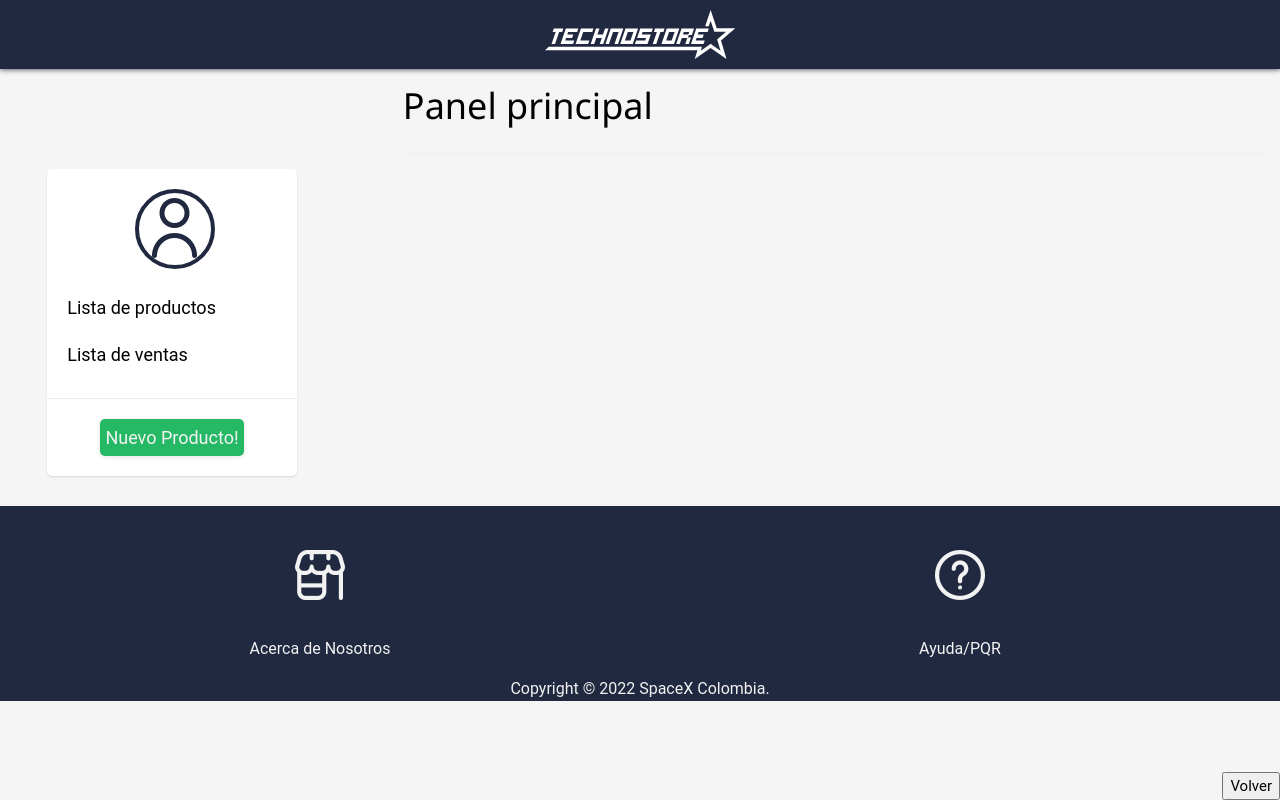
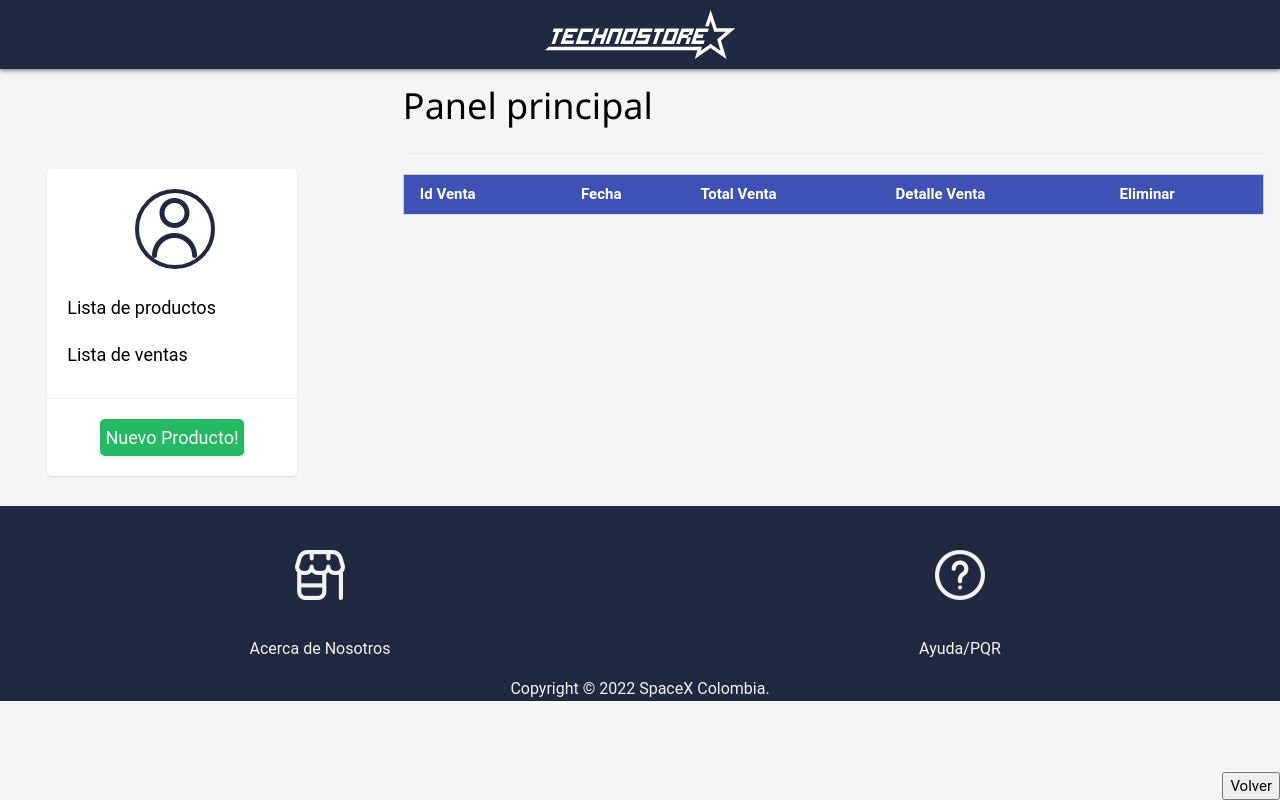
Before and after one commit to Team-SpaceX/TechnoStore-Star, a React (Create React App) app in the folder frontend/: page / in a window 1280 px wide. Both pictures are taken after a click on the button "Adminstrador". Built offline with nearby package versions, Linux system fonts and the light colour scheme; a web font is replaced by a local one.

Commit message:
Se hace correccion en el archivo ventas.json y se agrega la vista de Ventas Administador. Pendiente por configurar encabezado

```diff
--- a/frontend/src/components/viewAdmin.js
+++ b/frontend/src/components/viewAdmin.js
@@ -3,6 +3,8 @@ import '../styles/styleViewAdmin.css';
 import ChooseView from "./chooseView";
 import Footer from "./footer";
 import dbProducts from '../productos.json';
+import dbSales from '../ventas.json';
+
 //nav-bar
 import NavAdmin from "./navAdmin";
 
@@ -36,22 +38,29 @@ function PanelAdmin() {
     function delProduct(data) {
         document.getElementById('delProduct').style.display = 'block';
         document.getElementById('modalMessage').innerHTML = "<p>¿Está seguro de eliminar el producto " + data.name + " ?</p>";
-
     }
-
 
     //changes  the view status to the main panel
     function viewMain() {
         document.getElementById('sectionTitle').innerText = 'Panel Principal';
-        setViewProducts(viewProducts = [])
+        setViewProducts(viewProducts = []);
+        setViewSales(viewSales = []);
     }
     //list of the products on screen
     function listProducts() {
         document.getElementById('sectionTitle').innerText = 'Mis Productos';
         setViewProducts(viewProducts = dbProducts);
+        setViewSales(viewSales = []);
+    }
+    //list of the sales on screen
+    function salesList() {
+        document.getElementById('sectionTitle').innerText = 'Lista de Ventas';
+        setViewSales(viewSales = dbSales);
+        setViewProducts(viewProducts = [])
+    }
 
-    }
     let [viewProducts, setViewProducts] = useState([]);
+    let [viewSales, setViewSales] = useState([]);
     return (
         <div className="w3-row">
             <div className='w3-col m3 my-admin-sidebar'>
@@ -61,16 +70,18 @@ function PanelAdmin() {
                     </div>
                     <ul>
                         <li onClick={listProducts}>Lista de productos</li>
-                        <li>Lista de ventas</li>
+                        <li onClick={salesList}>Lista de ventas</li>
                     </ul>
                     <hr></hr>
                     <button id="btn-add" onClick={() => { document.getElementById('newProduct').style.display = 'block' }}>Nuevo
                         Producto!</button>
                 </div>
             </div>
+
             <div className="w3-col m9 my-admin-content">
                 <h1 id="sectionTitle">Panel principal</h1>
                 <hr></hr>
+
                 {viewProducts.map((elem, idx) => {
                     return (
                         <div className="w3-col my-admin-card" key={elem.id}>
@@ -92,7 +103,44 @@ function PanelAdmin() {
                         </div>
                     )
                 })}
+
+                        {/* SI SE COLOCA EL MAP AQUI
+
+                        ({viewSales.map((elem, idx) => {
+                                    return (),
+
+                                    SE REPITE EL ENCABEZADO */}
+
+                            <div className="w3-col w3-responsive">
+                                <table className="w3-table-all">
+                                    <tbody>
+                                        <tr className="w3-indigo">
+                                            <th>Id Venta</th>
+                                            <th>Fecha</th>
+                                            <th>Total Venta</th>
+                                            <th>Detalle Venta</th>
+                                            <th>Eliminar</th>
+                                        </tr>
+                                    </tbody>
+                                    <tbody>
+                                {viewSales.map((elem, idx) => {
+                                    return (
+                                        <tr key={elem.idVenta}>
+                                            <td>{elem.idVenta}</td>
+                                            <td>{elem.fecha}</td>
+                                            <td>$ {elem.valor}</td>
+                                            <td><button className="w3-button w3-border w3-round w3-hover-indigo w3-border-blue w3-small">Detalle </button>
+                                            </td>
+                                            <td><button className="w3-button w3-border w3-round w3-hover-red w3-border-blue w3-small">Eliminar</button></td>
+                                        </tr>
+                                    );
+                                })}
+                                    </tbody>
+                                </table>
+                            </div>
+
             </div>
+
             <div id="delProduct" className="w3-modal">
                 <div className="w3-modal-content w3-animate-top w3-card-4">
                     <div className="w3-container" id="modalMessage">
--- a/frontend/src/ventas.json
+++ b/frontend/src/ventas.json
@@ -1,5 +1,4 @@
-{
-    "ventas": [
+[
       {
         "fecha": "12/10/2022",
         "idCliente": "1047890432",
@@ -66,4 +65,3 @@
         ]
       }
     ]
-  }
```
